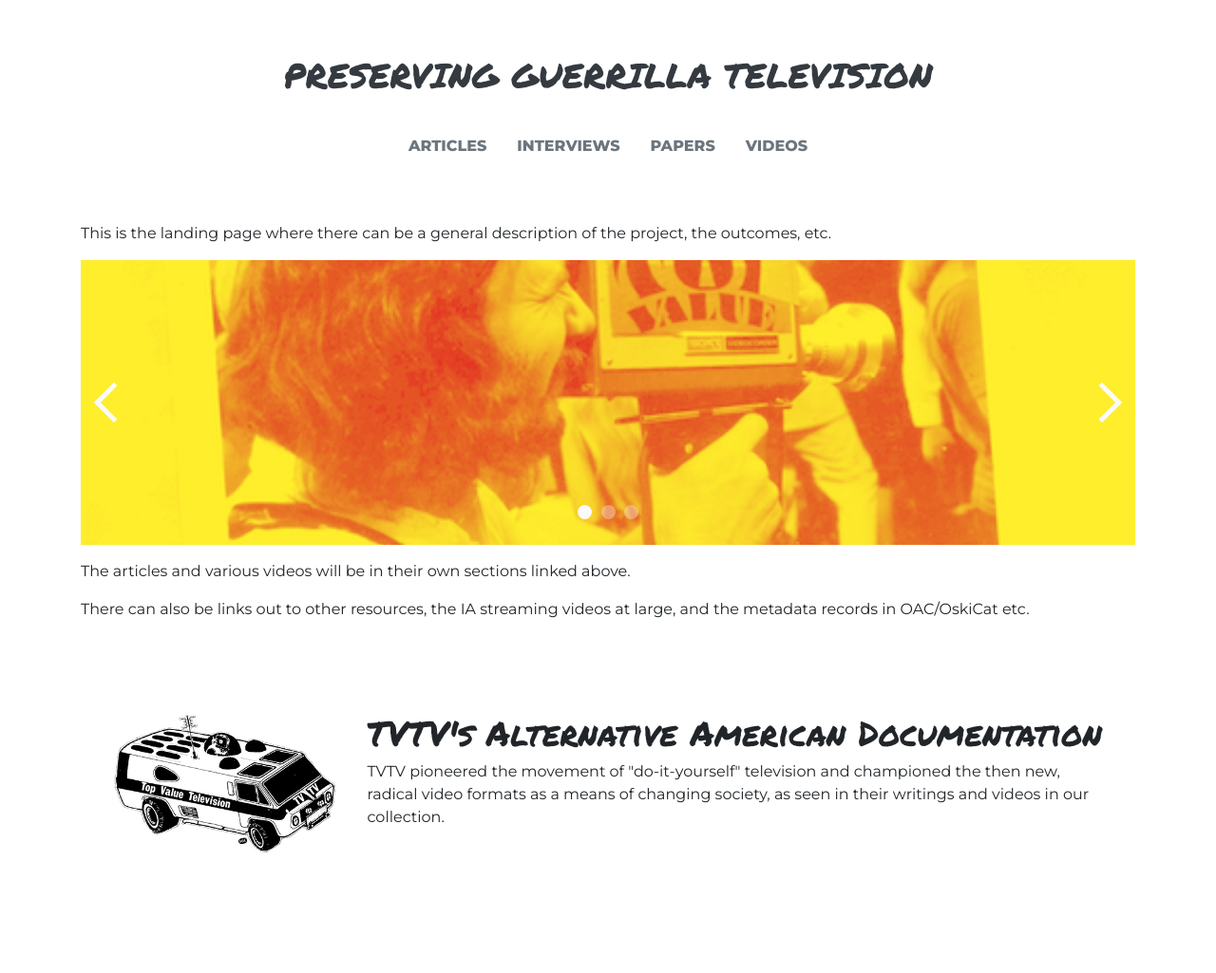
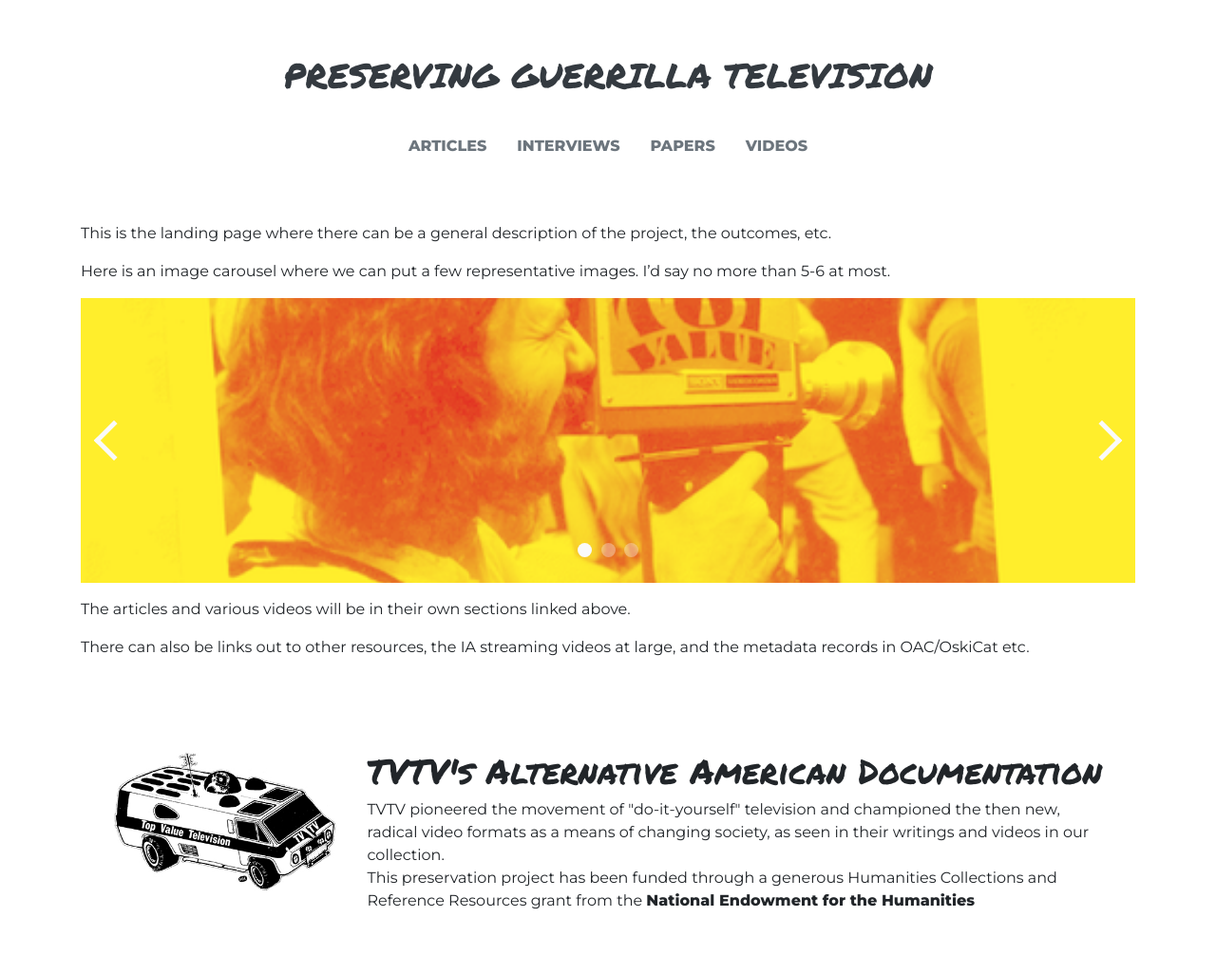
Before and after one commit to BAM-PFA/guerrillatv, a Jekyll site: the page built from index.md, in a window 1280 px wide. Shown: the whole page at 95% size. Built offline with Jekyll 4.4.1, drawn with Linux system fonts in a browser that asks for light colours; nearby versions of some CDN libraries; some web fonts are replaced; before the commit the page ends 951 px from its top, so only the background shows below that.

Commit message:
add some more sample content

```diff
--- a/_config.yml
+++ b/_config.yml
@@ -20,10 +20,12 @@
 
 title: "PRESERVING GUERRILLA TELEVISION"
 email: your-email@example.com
-description: >- # this means to ignore newlines until "baseurl:"
+description: |
   TVTV pioneered the movement of "do-it-yourself" television and championed the then new,
   radical video formats as a means of changing society, as seen in their writings and
-  videos in our collection.
+  videos in our collection.<br>
+  This preservation project has been funded through a generous Humanities Collections and Reference Resources grant from the
+    <strong>National Endowment for the Humanities</strong>
 baseurl: "/guerrillatv" # the subpath of your site, e.g. /blog
 url: "" # the base hostname & protocol for your site, e.g. http://example.com
 twitter_username: bampfa
--- a/_includes/head.html
+++ b/_includes/head.html
@@ -1,7 +1,7 @@
 <!-- Required meta tags -->
 <meta charset="utf-8">
 <meta name="viewport" content="width=device-width, initial-scale=1, shrink-to-fit=no">
-<meta name="description" content="{{ site.description }}">
+<meta name="description" content="{{ site.description | escape }}">
 <meta name="author" content="{{ site.author }}">
 <meta name="generator" content="Jekyll v4.0.1">
 
--- a/_layouts/section.html
+++ b/_layouts/section.html
@@ -4,7 +4,7 @@ layout: default
 <section class="row m-2">
   <div class=" container-fluid">
     <div class="col-md-5 mx-auto mb-5">
-      <h1 class="d-flex justify-content-center">{{ page.title | capitalize}}</h1>
+      <h1 class="d-flex justify-content-center">{{ page.title | upcase }}</h1>
     </div>
     <div class="product-device shadow-sm d-none d-md-block"></div>
     <div class="product-device product-device-2 shadow-sm d-none d-md-block"></div>
--- a/index.md
+++ b/index.md
@@ -10,6 +10,8 @@ This is the landing page where there can be a general description of the project
 <!-- <img src="{{ site.baseurl }}/assets/images/ar.gif"> -->
 <!-- ffmpeg -f image2 -framerate 1 -pattern_type glob -i "ar_*.png" -vf scale=600x450 ar.gif -->
 
+Here is an image carousel where we can put a few representative images. I'd say no more than 5-6 at most.
+
 {% include carousel.html height="300" unit="px" duration="7" %}
 
 The articles and various videos will be in their own sections linked above.
```
Also changed, not shown: _collections/_articles/2020-07-15_an-article.md (+3 -5 lines), _collections/_articles/2020-07-20_another-article.md (added, +11 -0 lines), _pages/interviews.md (+2 -3 lines).
